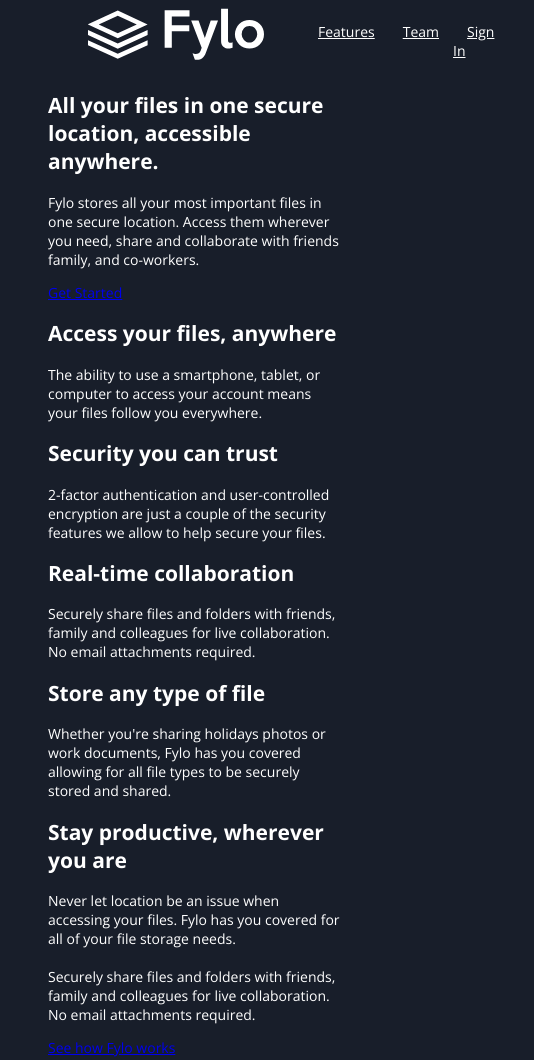
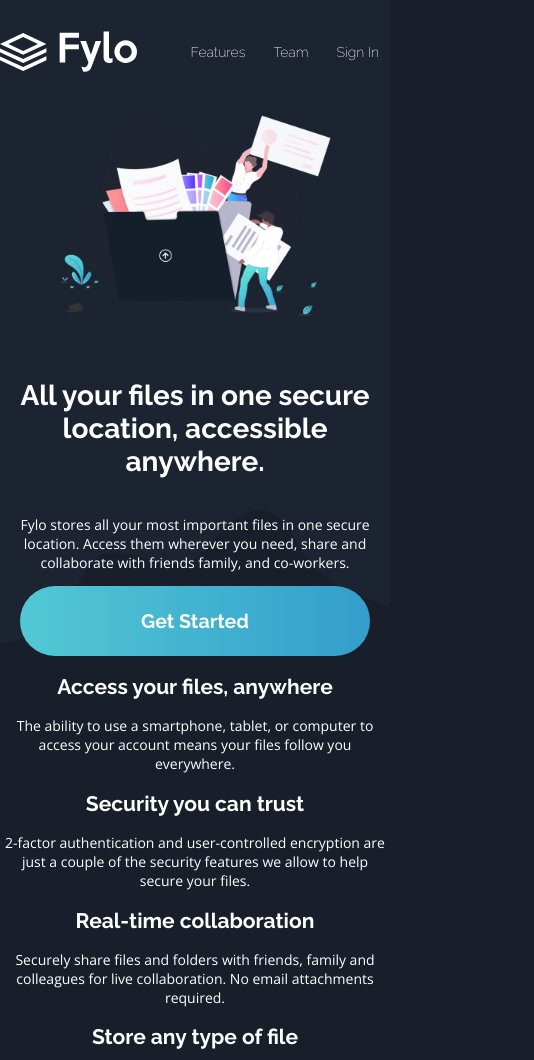
Before and after one commit to L4vrin/Fylo-dark-theme-landing-page, a plain HTML site: page index.html in a window 390 px wide. Shown: the top 1060 px of the page, 534 px wide, since content can reach past the window. Drawn offline with nearby package versions, Linux system fonts and the light colour scheme.

Commit message:
added first section, commit to test on mobile

```diff
--- a/index.html
+++ b/index.html
@@ -7,7 +7,7 @@
   <link rel="icon" type="image/png" sizes="32x32" href="./images/favicon-32x32.png">
   <link rel="preconnect" href="https://fonts.googleapis.com">
 <link rel="preconnect" href="https://fonts.gstatic.com" crossorigin>
-<link href="https://fonts.googleapis.com/css2?family=Open+Sans:wght@400;700&family=Raleway:wght@400;700&display=swap" rel="stylesheet">
+<link href="https://fonts.googleapis.com/css2?family=Open+Sans:wght@400;700&family=Raleway:wght@200;400;700&display=swap" rel="stylesheet">
   <title>Frontend Mentor | Fylo landing page with dark theme and features grid</title>
 
   <!-- Feel free to remove these styles or customise in your own stylesheet 👍 -->
@@ -17,10 +17,10 @@
   </style>
 </head>
 <body>
-  <nav>
+
     <nav>
       <a href="#" class="main_logo"><img src="/images/logo.svg"  alt="Fylo"></a>
-      <ul class="nav">
+      <ul class="nav-list">
         <li class="nav-item">
           <a href="#">Features</a>
         </li>
@@ -32,10 +32,11 @@
         </li>
       </ul>
     </nav>
-  </nav>
+
 
   <main>
     <section class="main_intro">
+      <img class="intro_img"  src="/images/illustration-intro.png" alt="">
       <h1>All your files in one secure location, accessible anywhere.</h1>
       <p>
         Fylo stores all your most important files in one secure location. Access them wherever
--- a/style.css
+++ b/style.css
@@ -1,5 +1,5 @@
 :root {
-    background-color: #181e2a;
+
     color:white;
     font-family: "open sans", sans-serif;
     font-size: 14px;
@@ -12,26 +12,93 @@
     --light-red-accent: hsl(0, 100%, 63%);
 }
 
-
-h1, h2, h3 {
-    font-family: "open sans", sans-serif;
+body {
+    background-color: var(--main-bg-color);
+    margin: 0px;
+    padding: 0px;
 }
 
-section {
-    padding: 0px 40px;}
+.main_logo {
+    display: flex;
+    align-items: center;
+    max-width: 35%;
+
+}
+.main_logo img {
+    width: 100%;
+
+}
+
+.intro_img {
+    max-height: 100%;
+    object-fit:contain;
+    padding: 40px;
+
+}
 
 nav {
     display: flex;
-    padding: 0px 40px;
-    justify-content: space-between;
+    justify-content: space-around;
+    background-color: var(--intro-mail-bg);
+    padding-top: 2rem;;
+}
+.nav-list {
+    display: flex;
+    list-style-type: none;
+    align-items: center;
+}
+.nav-item{
+    flex: 0 0 auto;
+
+}
+.nav-item a {
+    color: white;
+    margin: 0 1rem;
+    font: 1rem Raleway;
+    text-decoration: none;
+    font-weight: 200;
 }
 
-.nav {
-    display: flex;
-    list-style: none;
+
+h1, h2, h3 {
+    font-family: "Raleway", sans-serif;
 }
 
-.nav a {
+h1 {
+    font-size: 2rem;
+    text-align: center;
+}
+
+
+
+.main_intro {
+
+    display: flex;
+    flex-direction: column;
+    justify-content: flex-end;
+    padding: 0 5vw;
+
+
+    background: url(/images/bg-curvy-mobile.svg) no-repeat bottom/100% var(--intro-mail-bg) ;
+
+}
+
+.main_intro, .description_card {
+    text-align: center;
+
+}
+
+
+.get_started_button {
+    font: 700 1.4rem "Raleway", sans-serif;
+    display: flex;
+    justify-content: center;
+    background: linear-gradient(90deg, hsl(176, 68%, 64%) -60%, hsl(198, 60%, 50%) 100%);
+    width: 25rem;
+    height: 5rem;
+    align-self: center;
     color: white;
-    margin: 0 1rem;
+    text-decoration-line: none;
+    border-radius: 100rem;
+    align-items: center;
 }
```
